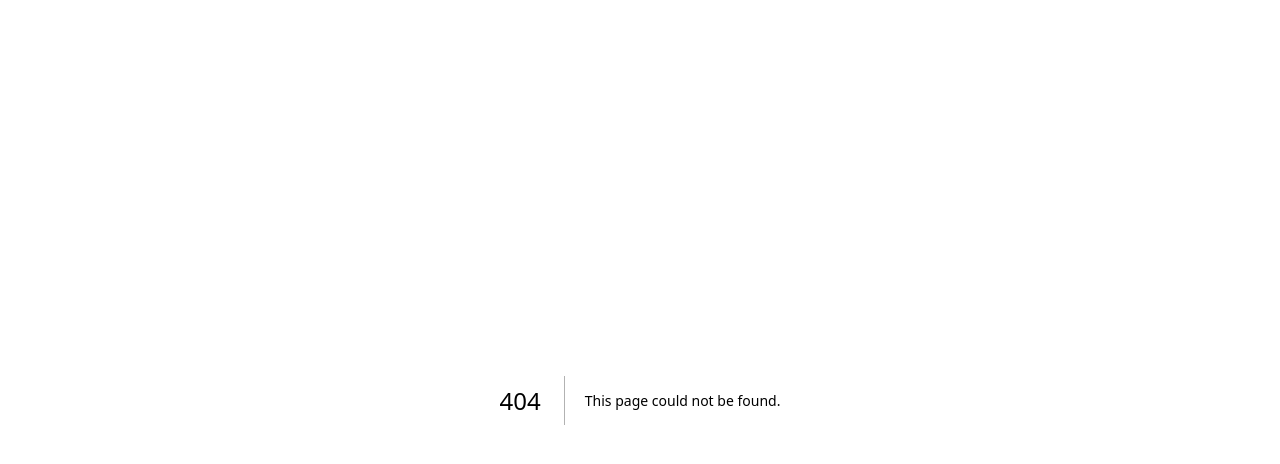
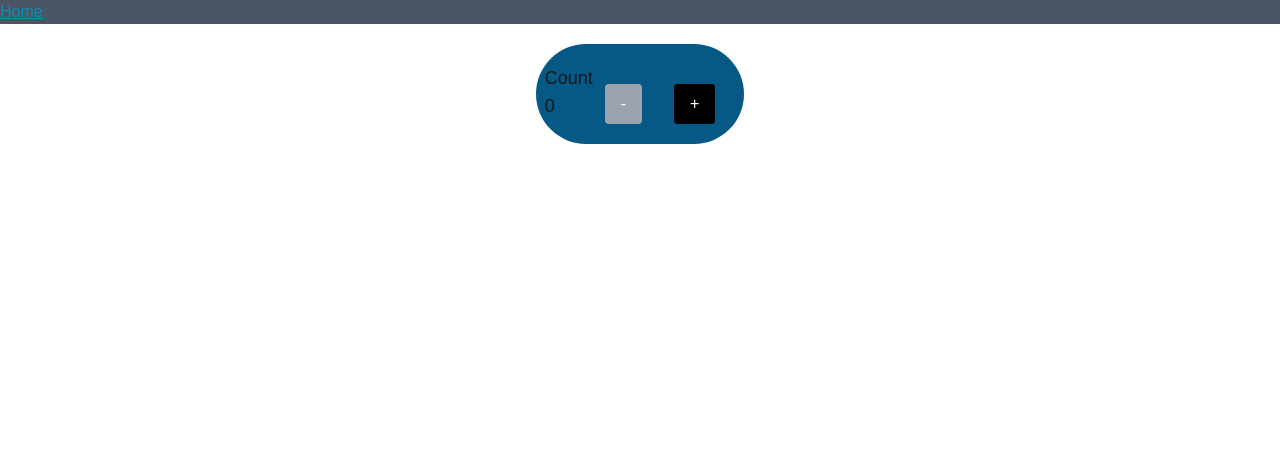
Before and after one commit to Hmmm-8938/cprg306-assignments, a Next.js app: page /week-4 in a window 1280 px wide. Before the commit this address had no page. Shown: the top 464 px of the page. Built offline with nearby package versions, Linux system fonts and the light colour scheme.

Commit message:
Completion of Week 4 Assignment
Completed Week 4 assignment + created directory to start Week 5 Assignment

```diff
--- a/app/page.js
+++ b/app/page.js
@@ -11,6 +11,7 @@ export default function Home() {
       <ul>
         <li className="text-2xl text-cyan-600 hover:text-cyan-950"><Link href="./week-2">Week #2 Assignment</Link></li>
         <li className="text-2xl text-cyan-600 hover:text-cyan-950"><Link href="./week-3">Week #3 Assignment</Link></li>
+        <li className="text-2xl text-cyan-600 hover:text-cyan-950"><Link href="./week-4">Week #4 Assignment</Link></li>
       </ul>
     </main>
   );
--- a/app/week-3/page.js
+++ b/app/week-3/page.js
@@ -10,7 +10,6 @@ export default function ShoppingList()
             <h1 className="text-6xl">Shopping List</h1>
             <Spacer size="20px"/>
             <ItemList/>
-
         </main>
     )
 }
--- /dev/null
+++ b/app/week-4/counter.js
@@ -0,0 +1,37 @@
+import Spacer from "./spacer";
+
+
+export default function Counter({currentCount, incrementCounterFunction, decrementCounterFunction})
+{
+
+    let btnDisable = false;
+    let btn2Disable = false;
+    if(currentCount >= 20)
+    {
+        btnDisable = true;
+    }
+    if(currentCount == 0)
+    {
+        btn2Disable = true;
+    }
+
+    let btnStyles = "bg-black text-white rounded py-2 px-4 mt-5 w-15 h-15 mr-5 ml-3 hover:bg-blue-900 active:bg-yellow-500 disabled:bg-gray-400"
+
+    return(
+        <div className="bg-sky-800 p-5 w-52 rounded-full mt-5" style={{ display: 'flex', justifyContent: 'center'}}>
+            <p className="text-lg">Count {currentCount}</p>
+            <button
+                className={btnStyles}
+                onClick={decrementCounterFunction}
+                disabled={btn2Disable}>
+                -
+            </button>
+            <button
+                className={btnStyles}
+                onClick={incrementCounterFunction}
+                disabled={btnDisable}>
+                +
+            </button>
+        </div>
+    );
+}
--- /dev/null
+++ b/app/week-4/new-item.js
@@ -0,0 +1,33 @@
+"use client"
+import React from 'react';
+import { useState } from 'react';
+import Counter from './counter';
+
+const NewItem = () => {
+
+    const [count, setCount] = useState(0);
+
+    const incrementCounter = () =>
+      {
+          if (count < 20)
+          {
+              setCount(count + 1);
+          }
+      }
+
+  const decrementCounter = () =>
+      {
+          if (count > 0)
+          {
+              setCount(count - 1);
+          }
+      }
+
+    return (
+        <div>
+            <Counter className="p-5" currentCount={count} incrementCounterFunction={incrementCounter} decrementCounterFunction={decrementCounter}/>
+        </div>
+    );
+};
+
+export default NewItem;
--- /dev/null
+++ b/app/week-4/page.js
@@ -0,0 +1,14 @@
+import MenuBar from "../_components/menu-bar";
+import NewItem from "./new-item";
+
+export default function Week4()
+{
+    return(
+        <div>
+            <MenuBar/>
+            <div style={{ display: 'flex', justifyContent: 'center'}}>
+            <NewItem/>
+            </div>
+        </div>
+    )
+}
--- /dev/null
+++ b/app/week-4/spacer.js
@@ -0,0 +1,7 @@
+import React from "react";
+
+const Spacer = ({ size }) => (
+    <div style={{ height: size}}></div>
+);
+
+export default Spacer;
--- /dev/null
+++ b/app/week-5/page.js
@@ -0,0 +1,11 @@
+import MenuBar from "../_components/menu-bar";
+
+export default function Week5()
+{
+    return(
+        <main>
+            <MenuBar/>
+
+        </main>
+    )
+}
```
